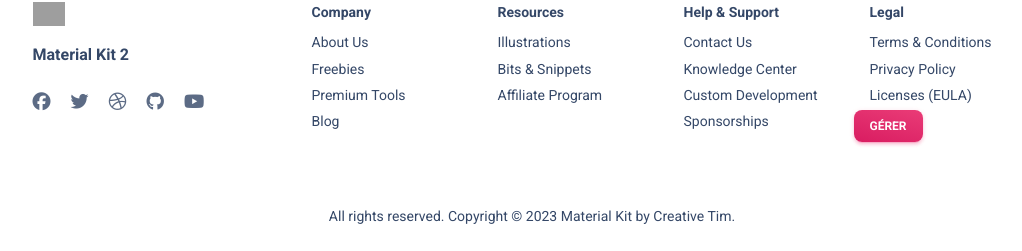
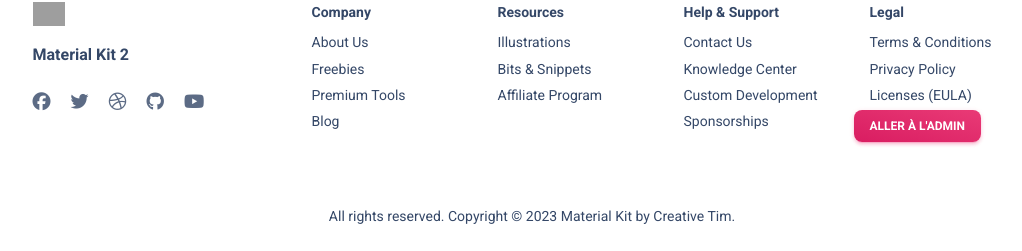
Before and after one commit to AbaaHans/casier, a Django app: page / in a window 1280 px wide. Shown: the part 1514-1765 px from the top of the page, without its empty margins (108-1130 px from the left). Run offline with Django 4.2, Linux system fonts and the light colour scheme; some libraries are stand-ins or nearby versions; grey boxes are pictures that could not be loaded.

Commit message:
Changement du texte du boutton pour se connecter à admin

```diff
--- a/templates/layouts/base.html
+++ b/templates/layouts/base.html
@@ -200,7 +200,7 @@
                     </a>
                   </li>
                   <li class="nav-item">
-                    <a href="https://www.creative-tim.com/product/material-kit" class=" text-white btn btn-sm bg-gradient-primary">Gérer</a>
+                    <a href="https://www.creative-tim.com/product/material-kit" class=" text-white btn btn-sm bg-gradient-primary">Aller à l'admin</a>
                   </li>
                 </ul>
               </div>
```
